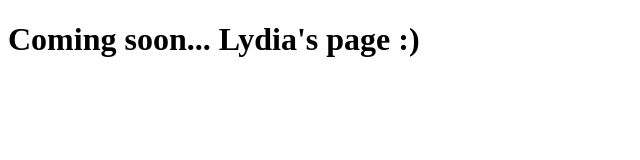
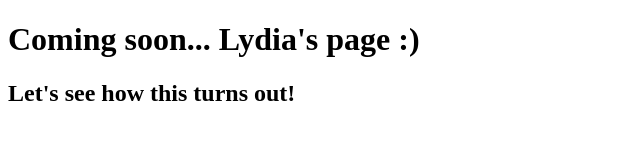
Before and after one commit to LimesAndCrimes/git101-test, a plain HTML site: page index.html in a window 1280 px wide. Shown: the whole page, without its empty margins (0-640 px from the left). Drawn offline with Linux system fonts and the light colour scheme.

Commit message:
updating with H2 tag on HTML page

```diff
--- a/index.html
+++ b/index.html
@@ -7,5 +7,6 @@
 </head>
 <body>
 	<h1>Coming soon... Lydia's page :)</h1>
+	<h2>Let's see how this turns out!</h2>
 </body>
 </html>
```
